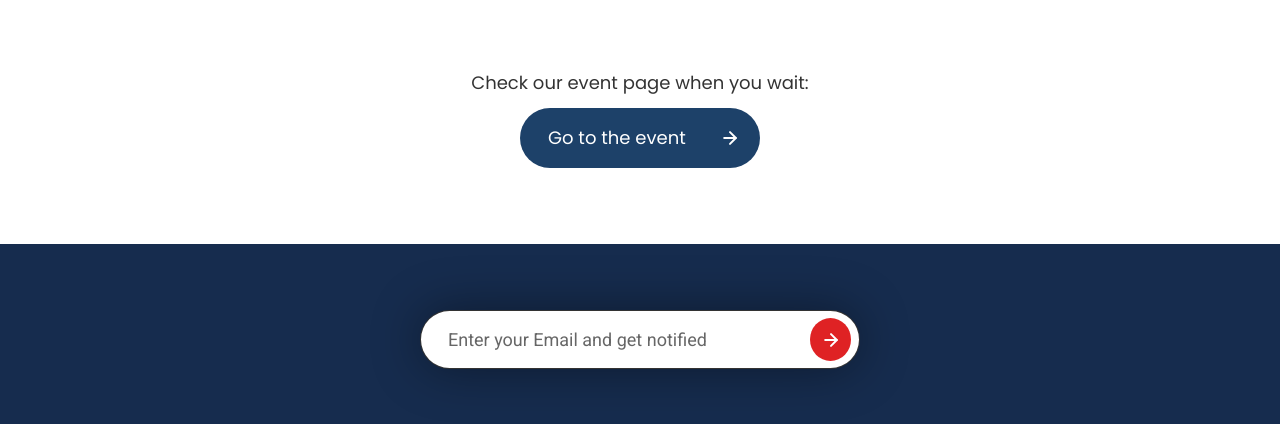
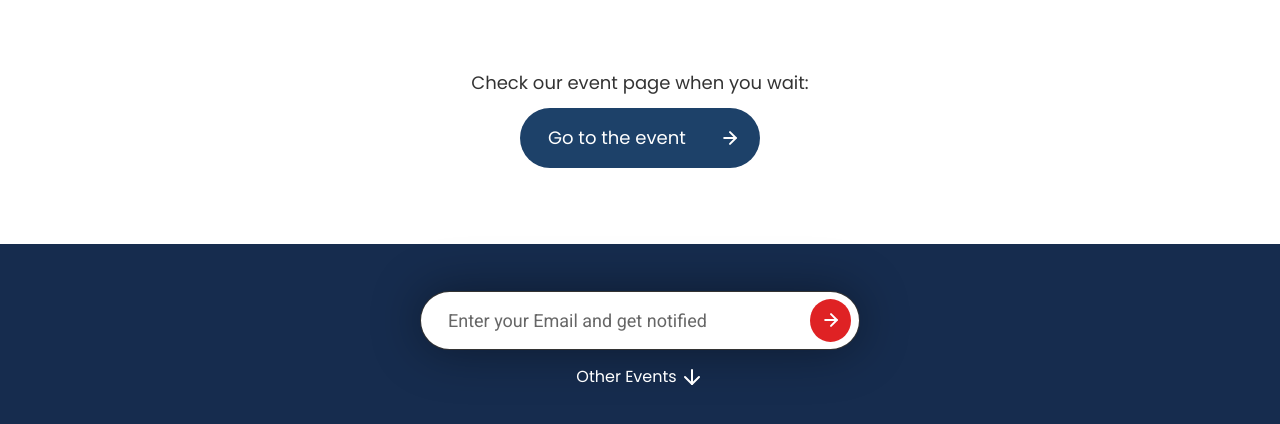
Before and after one commit to antosha-baboshin/test-ea, a website with bundled scripts: page index.html in a window 1280 px wide. Shown: the part 510-934 px from the top of the page. Built offline with nearby package versions, Linux system fonts and the light colour scheme.

Commit message:
feat: fix footer

```diff
--- a/index.html
+++ b/index.html
@@ -76,6 +76,10 @@
       <input type="email" placeholder="Enter your Email and get notified" class="footer__input" id="email">
       <label class="footer__button" for="email"></label>
     </div>
+    <div class="footer__page-block">
+      <span class="footer__text">Other Events</span>
+      <div class="footer__page-block-arrow"></div>
+    </div>
   </footer>
   <script type="module" src="./index.js"></script>
 </body>
--- a/styles.css
+++ b/styles.css
@@ -290,6 +290,26 @@ html {
   color: rgba(0, 0, 0, 0.6);
 }
 
+.footer__page-block {
+  display: flex;
+  position: absolute;
+  align-items: center;
+  gap: 10px;
+  right: 111px;
+  cursor: pointer;
+}
+.footer__text {
+  font-weight: 400;
+  font-size: 20px;
+  line-height: 150%;
+  color: #FFFFFF;
+}
+.footer__page-block-arrow {
+  width: 24px;
+  height: 24px;
+  background-image: url(./assets/images/arrow-down.svg);
+}
+
 @media (max-width: 1440px) {
   .main__left-spot {
     width: 230px;
@@ -299,6 +319,17 @@ html {
   .main__right-spot {
     width: 250px;
     height: 220px;
+  }
+  .footer {
+    flex-direction: column;
+    gap: 15px;
+  }
+  .footer__page-block {
+    position: static;
+    gap: 3px;
+  }
+  .footer__text {
+    font-size: 16px;
   }
 }
 
```
Also changed, not shown: assets/images/arrow-down.svg (added).
